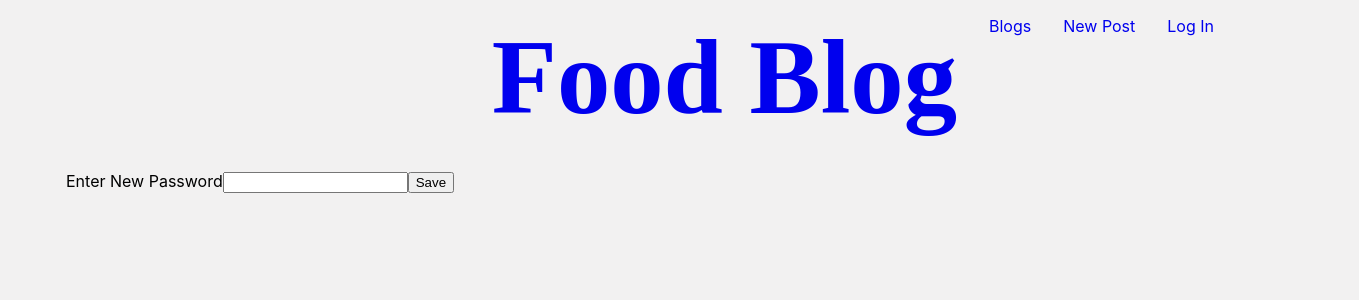
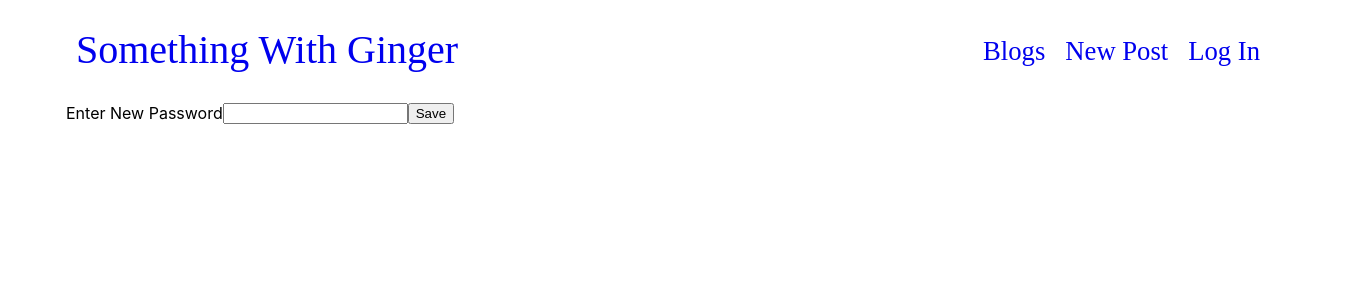
Before and after one commit to grantfricano/food-blog, a React (Create React App) app in the folder blog-frontend/: page /resetpassword/1 in a window 1280 px wide. Shown: the top 300 px of the page, 1359 px wide, since content can reach past the window. Built offline with nearby package versions, Linux system fonts and the light colour scheme; a web font is replaced by a local one.

Commit message:
played with css a bit

```diff
--- a/blog-frontend/src/App.css
+++ b/blog-frontend/src/App.css
@@ -2,19 +2,13 @@
 @import url('https://fonts.googleapis.com/css2?family=Roboto:wght@300&display=swap');
 
 .navbar-name {
-  color: rgb(250, 250, 114) !important;
+  color: rgb(0, 0, 0) !important;
   font-family: 'bebas-neue-by-fontfabric' !important;
-  font-size: 80pt;
-  font-weight: 700;
-}
+  font-size: 30pt;
+  font-weight: 250;
+  margin-right: 50%;
+  white-space: nowrap;
 
-.navbar-lastname {
-  color: rgb(233, 231, 231) !important;
-  font-family: 'bebas-neue-by-fontfabric' !important;
-  font-size: 64pt;
-  font-weight: 300;
-  position:relative;
-  top:-65px;
 }
 
 a:link {
@@ -30,23 +24,36 @@ a:link {
   font-family: 'Franklin Gothic Medium', 'Arial Narrow', Arial, sans-serif;
 }
 
+
 .nav {
   display: flex;
-  justify-content: right;
-  background-color: rgb(242, 241, 241);
+  justify-content: left;
+  background-color: rgb(255, 255, 255);
 }
 
-.nav div {
-  margin: 1rem;
+
+body {
+  background-color: rgb(255, 255, 255);
 }
 
-body {
-  background-color: rgb(242, 241, 241);
+.sticky {
+  position: sticky;
+  right: 0;
+  display: flex;
+  white-space: nowrap;
+  font-family: 'bebas-neue-by-fontfabric' !important;
+  font-size: 20pt;
+  font-weight: 100;
 }
 
 .container {
+  display: flex;
   margin: 1rem;
-  text-align: left;
+
+}
+
+.container div {
+  padding: 10px;
 }
 
 body {
--- a/blog-frontend/src/components/ForgotPassword.js
+++ b/blog-frontend/src/components/ForgotPassword.js
@@ -29,9 +29,10 @@ function ForgotPassword() {
         <>
             <label>Email Address</label>
             <input type="text" placeholder='email address' onChange={(event) => setEmailAddress(event.target.value)}/>
-
+            <br/>
             <label>Username</label>
             <input type="text" placeholder='username' onChange={(event) => setUsername(event.target.value)}/>
+            <br /><br />
             <button type='submit' onClick={Reset} >Submit</button>
         </>
     )
--- a/blog-frontend/src/components/Navbar.js
+++ b/blog-frontend/src/components/Navbar.js
@@ -25,12 +25,15 @@ function Navbar() {
   }, []);
 
   return (
-      <nav className="nav">
-        <div className='navbar-name'><Link to='/'>Food Blog</Link></div>
-        <div><Link to='/blogs'>Blogs</Link></div>
-        <div><Link to='/newblog'>New Post</Link></div>
-        {token ? ( <div><Link to='/myprofile'>My Profile</Link></div>) : (<div><Link to='/login'>Log In</Link></div>)  }
-        {token ? ( <div><Link to='/' onClick={Logout}>Logout ({user})</Link></div>) : ''}
+      <nav className="container">
+          <div className='navbar-name'><Link to='/'>Something With Ginger</Link></div>
+
+          <div className='sticky'>
+            <div><Link to='/blogs'>Blogs</Link></div>
+            <div><Link to='/newblog'>New Post</Link></div>
+            {token ? ( <div><Link to='/myprofile'>My Profile</Link></div>) : (<div><Link to='/login'>Log In</Link></div>)  }
+            {token ? ( <div><Link to='/' onClick={Logout}>Logout ({user})</Link></div>) : ''}
+          </div>
       </nav>
   )
 }
--- a/blog-frontend/src/components/ResetPassword.js
+++ b/blog-frontend/src/components/ResetPassword.js
@@ -4,9 +4,9 @@ import { useNavigate, useParams } from 'react-router-dom'
 function ResetPassword() {
 
     let [newPassword, setNewPassword] = useState('');
+    let { resetToken } = useParams();
+
     let navigate = useNavigate();
-
-    let { resetToken } = useParams();
 
     function submitNewPassword() {
 
```
Also changed, not shown: 1 other file (tests, documents, lock files or other folders).
